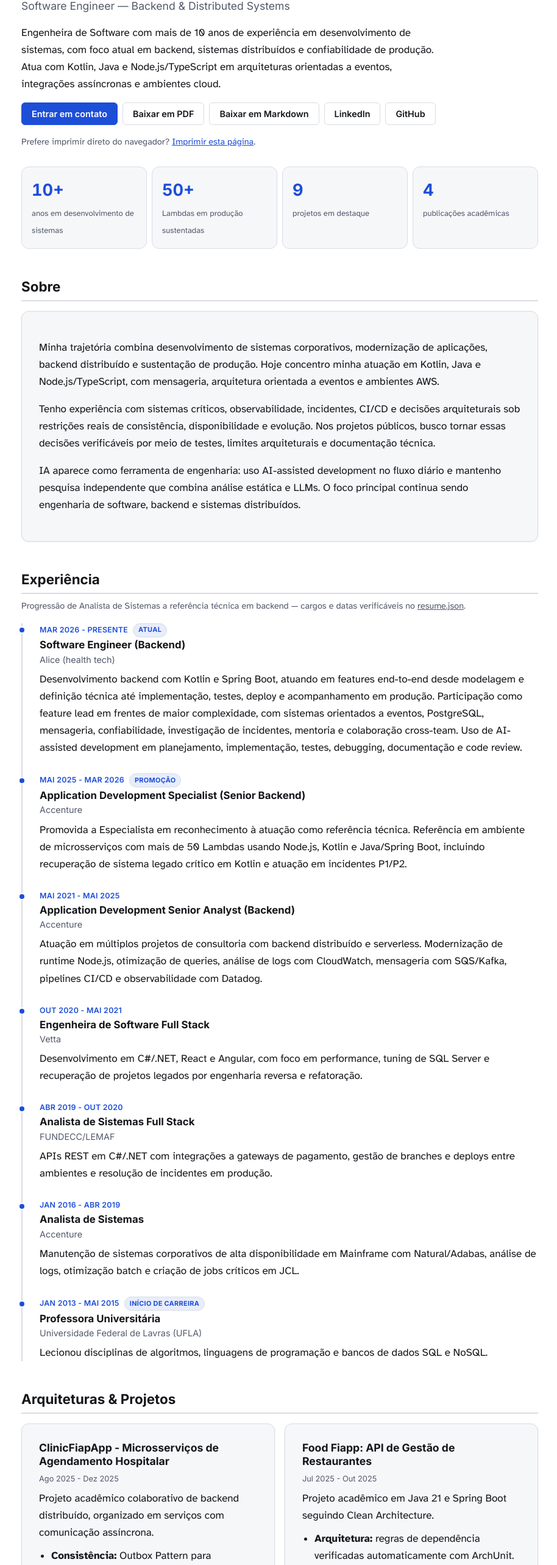
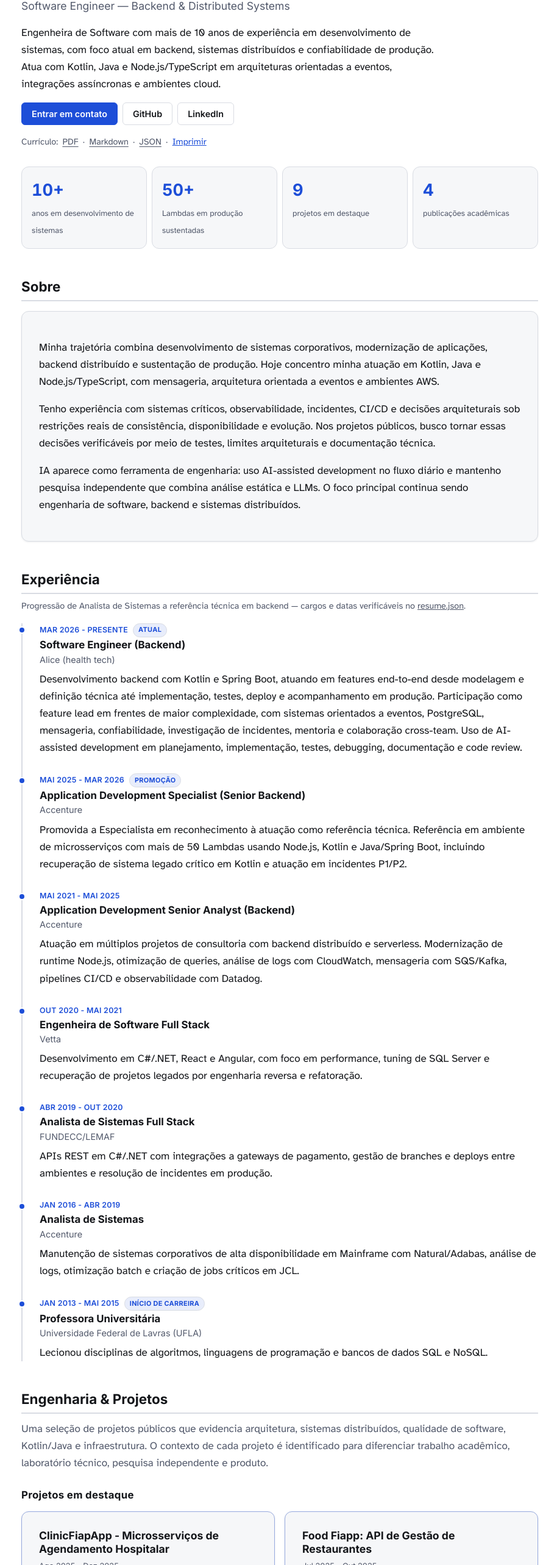
Before and after one commit to rebecanonato89/rebecanonato89, a Vue app: page /#/ in a window 1280 px wide. Shown: the part 227-2793 px from the top of the page at 61% size, without its empty margins (181-1095 px from the left). Built offline with nearby package versions, Linux system fonts and the light colour scheme.

Commit message:
feat: strengthen portfolio hierarchy and project showcase

```diff
--- a/src/views/Home.vue
+++ b/src/views/Home.vue
@@ -1,29 +1,29 @@
 <template>
   <main id="main-content">
     <section id="inicio" class="hero" aria-labelledby="hero-title">
-      <p class="hero-eyebrow">Currículo</p>
+      <p class="hero-eyebrow">Software Engineering Portfolio</p>
       <h1 id="hero-title">{{ basicsData.name }}</h1>
       <p class="hero-role">{{ basicsData.label }}</p>
       <p class="hero-summary">{{ basicsData.summary }}</p>
 
       <div class="hero-actions">
         <a href="mailto:rebecanonato89@gmail.com" class="btn-hud btn-hud--live">Entrar em contato</a>
-        <a href="/rebeca-nonato-curriculo.pdf" download class="btn-hud">
-          Baixar em PDF<span class="sr-only"> (arquivo rebeca-nonato-curriculo.pdf)</span>
-        </a>
-        <a href="/resume.md" download class="btn-hud">
-          Baixar em Markdown<span class="sr-only"> (arquivo resume.md)</span>
+        <a href="https://github.com/rebecanonato89" target="_blank" rel="noopener noreferrer" class="btn-hud">
+          GitHub<span class="sr-only"> (abre em nova aba)</span>
         </a>
         <a href="https://www.linkedin.com/in/rebecanonato89/" target="_blank" rel="noopener noreferrer" class="btn-hud">
           LinkedIn<span class="sr-only"> (abre em nova aba)</span>
         </a>
-        <a href="https://github.com/rebecanonato89" target="_blank" rel="noopener noreferrer" class="btn-hud">
-          GitHub<span class="sr-only"> (abre em nova aba)</span>
-        </a>
       </div>
-      <p class="note-secondary">
-        Prefere imprimir direto do navegador?
-        <button type="button" class="link-btn" @click="printResume">Imprimir esta página</button>.
+      <p class="note-secondary hero-resume-links">
+        Currículo:
+        <a href="/rebeca-nonato-curriculo.pdf" download>PDF</a>
+        <span aria-hidden="true">·</span>
+        <a href="/resume.md" download>Markdown</a>
+        <span aria-hidden="true">·</span>
+        <a href="/resume.json">JSON</a>
+        <span aria-hidden="true">·</span>
+        <button type="button" class="link-btn" @click="printResume">Imprimir</button>
       </p>
 
       <div class="stats-grid" role="list" aria-label="Números em destaque">
@@ -61,14 +61,51 @@
     </section>
 
     <section id="projetos" aria-labelledby="projetos-title">
-      <h2 id="projetos-title" class="section-title">Arquiteturas &amp; Projetos</h2>
-      <div class="project-grid">
-        <article v-for="project in projectsData" :key="project.title" class="hud-card">
+      <h2 id="projetos-title" class="section-title">Engenharia &amp; Projetos</h2>
+      <p class="section-intro">
+        Uma seleção de projetos públicos que evidencia arquitetura, sistemas distribuídos, qualidade de software,
+        Kotlin/Java e infraestrutura. O contexto de cada projeto é identificado para diferenciar trabalho acadêmico,
+        laboratório técnico, pesquisa independente e produto.
+      </p>
+
+      <h3 class="project-group-title">Projetos em destaque</h3>
+      <div class="project-grid project-grid--featured">
+        <article v-for="project in featuredProjects" :key="project.title" class="hud-card project-card project-card--featured">
           <header class="card-header">
-            <h3 class="card-title">{{ project.title }}</h3>
+            <h4 class="card-title">{{ project.title }}</h4>
             <span class="card-period">{{ project.period }}</span>
           </header>
 
+          <div class="card-desc" v-html="project.description"></div>
+          <ul class="tech-list" aria-label="Stack técnica">
+            <li v-for="tech in project.stack" :key="tech" class="tech-tag">{{ tech }}</li>
+          </ul>
+          <div class="hero-actions">
+            <a v-if="project.liveUrl" :href="project.liveUrl" target="_blank" rel="noopener noreferrer" class="btn-hud btn-hud--live">
+              Acessar app<span class="sr-only"> (abre em nova aba)</span>
+            </a>
+            <a v-if="project.link" :href="project.link" target="_blank" rel="noopener noreferrer" class="btn-hud">
+              Repositório<span class="sr-only"> (abre em nova aba)</span>
+            </a>
+            <button
+              v-if="project.images && project.images.length"
+              type="button"
+              class="btn-hud"
+              @click="openPreview(project)"
+            >
+              Ver prévia
+            </button>
+          </div>
+        </article>
+      </div>
+
+      <h3 v-if="complementaryProjects.length" class="project-group-title project-group-title--secondary">Outros projetos</h3>
+      <div v-if="complementaryProjects.length" class="project-grid project-grid--secondary">
+        <article v-for="project in complementaryProjects" :key="project.title" class="hud-card project-card project-card--secondary">
+          <header class="card-header">
+            <h4 class="card-title">{{ project.title }}</h4>
+            <span class="card-period">{{ project.period }}</span>
+          </header>
           <div class="card-desc" v-html="project.description"></div>
           <ul class="tech-list" aria-label="Stack técnica">
             <li v-for="tech in project.stack" :key="tech" class="tech-tag">{{ tech }}</li>
@@ -190,6 +227,15 @@ import {
   contactData,
 } from '../data/profileData.js';
 
+const FEATURED_PROJECT_TITLES = [
+  'ClinicFiapApp - Microsserviços de Agendamento Hospitalar',
+  'Food Fiapp: API de Gestão de Restaurantes',
+  'Hedge CLI: Análise Estática + IA para Eager Test',
+  'Quotes Service: Cotação e Emissão de Apólices',
+  'TechChallenge: API de Gestão de Usuários',
+  'Kube Backend: API Node.js + PostgreSQL no Kubernetes',
+];
+
 export default {
   name: 'Home',
   components: { ProjectPreviewModal },
@@ -206,6 +252,16 @@ export default {
       projectsData,
       contactData,
     };
+  },
+  computed: {
+    featuredProjects() {
+      return FEATURED_PROJECT_TITLES
+        .map((title) => this.projectsData.find((project) => project.title === title))
+        .filter(Boolean);
+    },
+    complementaryProjects() {
+      return this.projectsData.filter((project) => !FEATURED_PROJECT_TITLES.includes(project.title));
+    },
   },
   methods: {
     openPreview(project) {
@@ -224,4 +280,16 @@ export default {
 <style scoped>
 .lede-note { color: var(--text-muted); font-size: 0.9rem; margin: -0.5rem 0 var(--space-md); }
 .lede-note a { color: var(--text-muted); text-decoration: underline; }
+.hero-resume-links { display: flex; flex-wrap: wrap; gap: 0.45rem; align-items: center; }
+.hero-resume-links a { color: var(--text-muted); text-decoration: underline; text-underline-offset: 0.18em; }
+.section-intro { max-width: 74ch; color: var(--text-muted); margin: -0.35rem 0 var(--space-lg); }
+.project-group-title { margin: 0 0 var(--space-md); font-size: 1.05rem; letter-spacing: 0.02em; }
+.project-group-title--secondary { margin-top: var(--space-xl); }
+.project-card { height: 100%; }
+.project-card--featured { border-color: color-mix(in srgb, var(--accent-core) 35%, var(--accent-border)); }
+.project-card--secondary { background: var(--bg-surface); }
+.project-grid--secondary { opacity: 0.96; }
+@media (max-width: 640px) {
+  .hero-resume-links { align-items: flex-start; }
+}
 </style>
```
